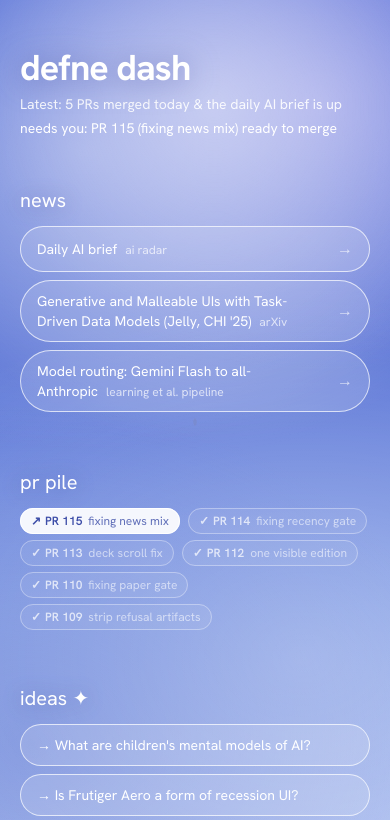
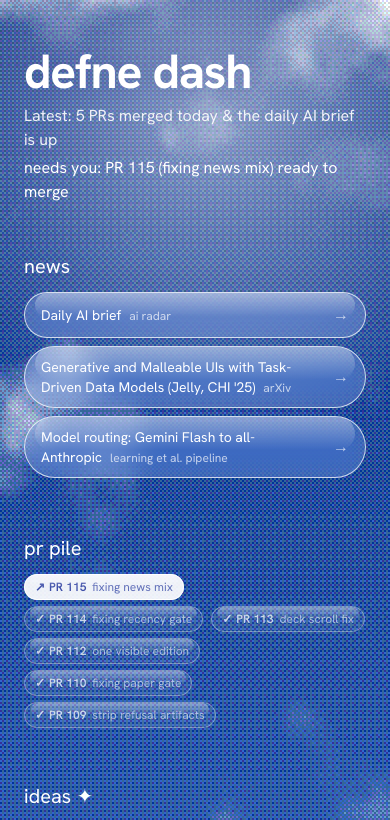
Before and after one commit to defnegenc/defne-dash, a Next.js app: page / in a window 390 px wide. Shown: the top 820 px of the page. Built offline with nearby package versions, Linux system fonts and the light colour scheme; a web font is replaced by a local one.

Commit message:
Wide pass: full-width sections, bigger title and chips, one shared left edge

```diff
--- a/src/app/globals.css
+++ b/src/app/globals.css
@@ -59,27 +59,18 @@
  */
 body {
   color: #fff;
-  background-color: #5a74d6;
-  background-image:
-    radial-gradient(rgba(35, 50, 130, 0.20) 1.4px, transparent 2px),
-    radial-gradient(rgba(255, 255, 255, 0.15) 1.4px, transparent 2px),
-    radial-gradient(40rem 30rem at 22% 18%, rgba(255, 255, 255, 0.32), transparent 62%),
-    radial-gradient(36rem 28rem at 82% 12%, rgba(196, 182, 245, 0.5), transparent 60%),
-    radial-gradient(48rem 36rem at 78% 78%, rgba(255, 255, 255, 0.26), transparent 64%),
-    radial-gradient(44rem 34rem at 8% 88%, rgba(96, 120, 210, 0.55), transparent 62%),
-    linear-gradient(180deg, #3d5bd0 0%, #5a74d6 42%, #86a0e6 72%, #aec0f0 100%);
-  background-size: 5px 5px, 7px 7px, auto, auto, auto, auto, auto;
-  background-position: 0 0, 2.5px 3.5px, 0 0, 0 0, 0 0, 0 0, 0 0;
-  background-attachment: fixed;
+  background-color: #2c49b8;
   min-height: 100vh;
 }
 
 /* Primary panel surface: heavy frost, outlined, real presence */
 .glass {
-  background: rgba(14, 22, 64, 0.52);
-  backdrop-filter: blur(28px) saturate(1.4);
-  -webkit-backdrop-filter: blur(28px) saturate(1.4);
-  border: 1px solid rgba(255, 255, 255, 0.85);
+  position: relative;
+  overflow: hidden;
+  background: rgba(14, 22, 64, 0.48);
+  backdrop-filter: blur(32px) saturate(1.5);
+  -webkit-backdrop-filter: blur(32px) saturate(1.5);
+  border: 1px solid rgba(255, 255, 255, 0.9);
   border-radius: 1.5rem;
 }
 
@@ -101,10 +92,31 @@ body {
 }
 
 .glass-chip {
+  position: relative;
+  overflow: hidden;
   color: #fff;
-  background: rgba(255, 255, 255, 0.14);
-  border: 1px solid rgba(255, 255, 255, 0.7);
+  background: rgba(255, 255, 255, 0.16);
+  backdrop-filter: blur(14px) saturate(1.3);
+  -webkit-backdrop-filter: blur(14px) saturate(1.3);
+  border: 1px solid rgba(255, 255, 255, 0.75);
   border-radius: 999px;
+}
+
+/* glass shine: visible top-light gloss so the glass reads as glass */
+.glass::after, .glass-chip::after {
+  content: "";
+  position: absolute;
+  left: 3%;
+  right: 3%;
+  top: 0;
+  height: 46%;
+  border-radius: inherit;
+  background: linear-gradient(180deg, rgba(255, 255, 255, 0.18), rgba(255, 255, 255, 0.03) 70%, transparent);
+  pointer-events: none;
+}
+.glass-chip::after {
+  height: 55%;
+  background: linear-gradient(180deg, rgba(255, 255, 255, 0.38), transparent);
 }
 
 ::selection {
--- a/src/app/layout.tsx
+++ b/src/app/layout.tsx
@@ -1,6 +1,7 @@
 import type { Metadata } from "next";
 import "./globals.css";
 import { AeroBg } from "@/components/aero-bg";
+import { SkyCanvas } from "@/components/sky-canvas";
 
 export const metadata: Metadata = {
   title: "defne dash",
@@ -22,6 +23,7 @@ export default function RootLayout({ children }: { children: React.ReactNode })
         <link rel="stylesheet" href="https://api.fontshare.com/v2/css?f[]=technor@400,700&display=swap" />
       </head>
       <body className="font-sans antialiased">
+        <SkyCanvas />
         <AeroBg />
         {children}
       </body>
--- a/src/app/page.tsx
+++ b/src/app/page.tsx
@@ -90,10 +90,10 @@ export default async function Home() {
   void prs;
 
   return (
-    <main className="mx-auto max-w-2xl px-5 py-12 sm:px-8 sm:py-16">
-      <h1 className="font-display text-4xl font-bold tracking-tight text-white drop-shadow-[0_2px_14px_rgba(60,70,150,0.5)] sm:text-5xl">defne dash</h1>
-      <p className="mt-1.5 text-sm text-white/90">{latest}</p>
-      {attention && <p className="mt-1 text-sm text-white">{attention}</p>}
+    <main className="mx-auto max-w-3xl px-6 py-12 sm:px-8 sm:py-16">
+      <h1 className="font-display text-5xl font-bold tracking-tight text-white drop-shadow-[0_2px_14px_rgba(60,70,150,0.5)] sm:text-6xl">defne dash</h1>
+      <p className="mt-2 text-base text-white/90">{latest}</p>
+      {attention && <p className="mt-1 text-base text-white">{attention}</p>}
 
       <Dash
         news={ranked.map(({ title, source, url }) => ({ title, source, url }))}
```
